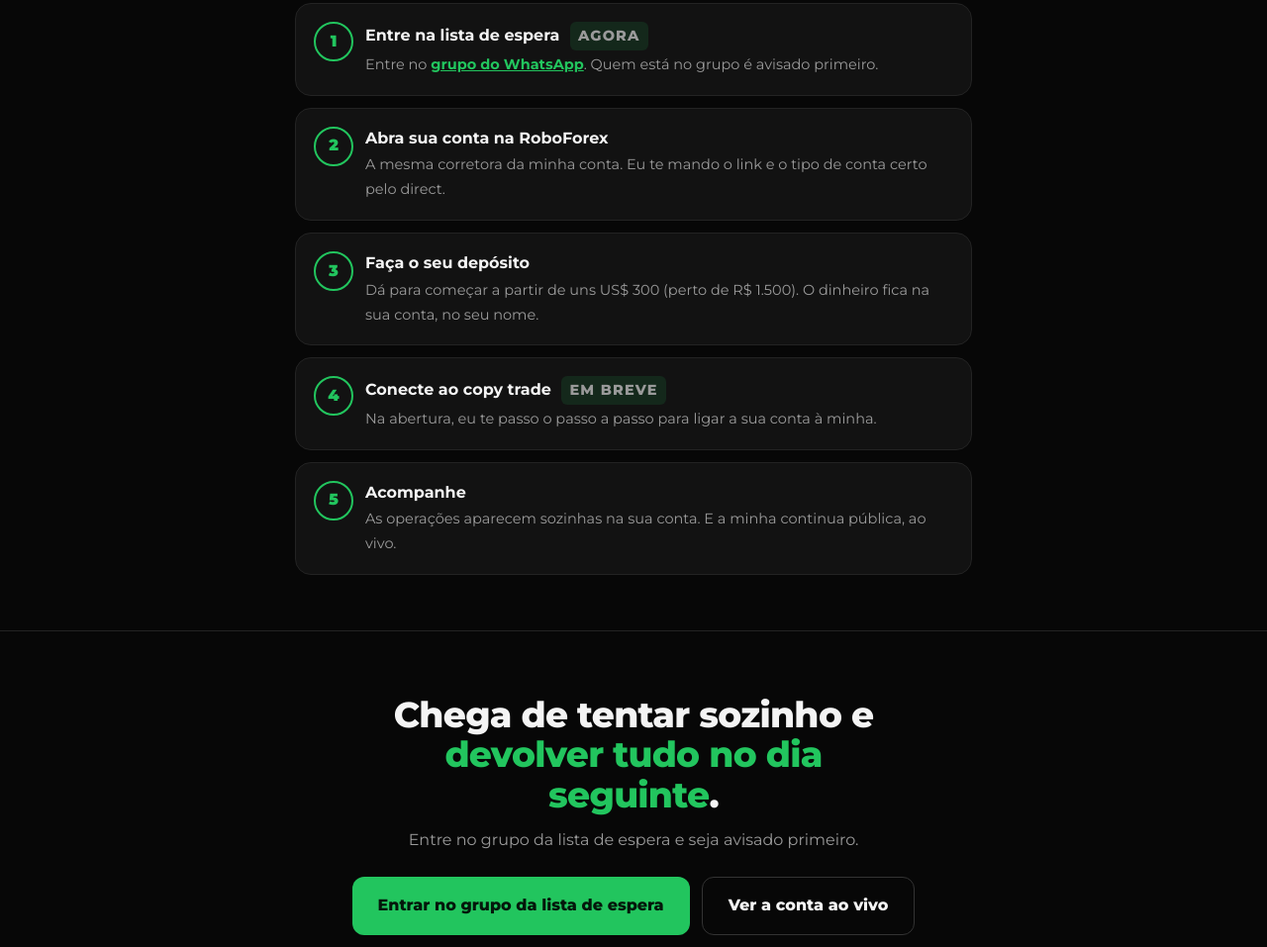
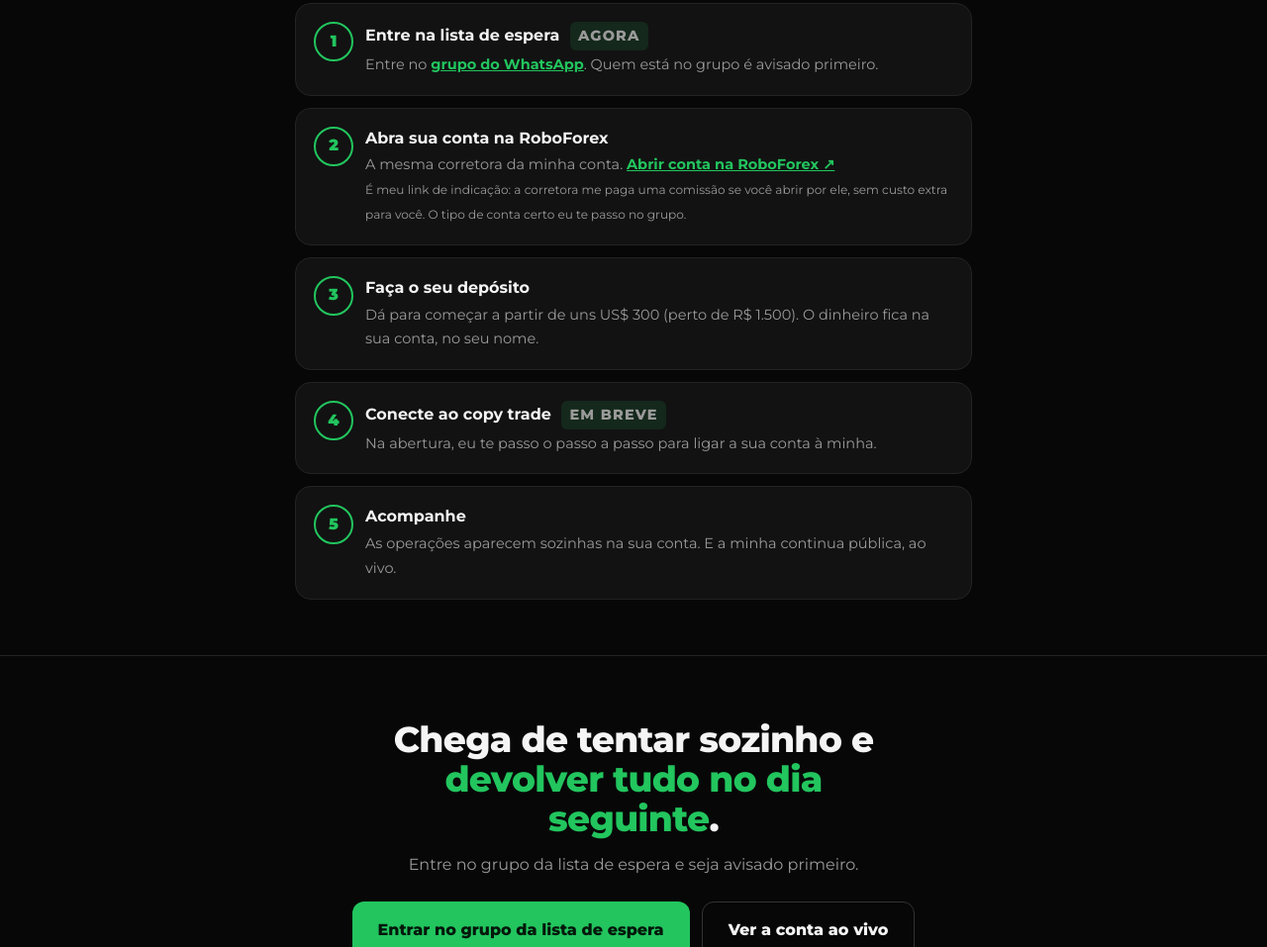
Before and after one commit to allisoncord-cpu/resultados, a plain HTML site: page swing.html in a window 1280 px wide. Shown: the part 3599-4556 px from the top of the page at 99% size. Drawn offline with Linux system fonts and the light colour scheme.

Commit message:
Página swing: link de cadastro na RoboForex

```diff
--- a/swing.html
+++ b/swing.html
@@ -167,7 +167,7 @@ footer{text-align:center;color:var(--ink2);font-size:12px;padding:28px 0 40px}
     <h2>O passo a passo <em>vai ser simples</em></h2>
     <div class="passos">
       <div class="passo"><b>Entre na lista de espera <span class="tag">agora</span></b><span>Entre no <a href="https://chat.whatsapp.com/IlZBVR45fd42ztf4DkR9wu" target="_blank" rel="noopener" style="color:var(--verde);font-weight:700">grupo do WhatsApp</a>. Quem está no grupo é avisado primeiro.</span></div>
-      <div class="passo"><b>Abra sua conta na RoboForex</b><span>A mesma corretora da minha conta. Eu te mando o link e o tipo de conta certo pelo direct.</span></div>
+      <div class="passo"><b>Abra sua conta na RoboForex</b><span>A mesma corretora da minha conta. <a href="https://my.roboforex.com/pt/?a=awtp" target="_blank" rel="noopener" style="color:var(--verde);font-weight:700">Abrir conta na RoboForex ↗</a><br><small style="color:var(--ink2)">É meu link de indicação: a corretora me paga uma comissão se você abrir por ele, sem custo extra para você. O tipo de conta certo eu te passo no grupo.</small></span></div>
       <div class="passo"><b>Faça o seu depósito</b><span>Dá para começar a partir de uns US$ 300 (perto de R$ 1.500). O dinheiro fica na sua conta, no seu nome.</span></div>
       <div class="passo"><b>Conecte ao copy trade <span class="tag">em breve</span></b><span>Na abertura, eu te passo o passo a passo para ligar a sua conta à minha.</span></div>
       <div class="passo"><b>Acompanhe</b><span>As operações aparecem sozinhas na sua conta. E a minha continua pública, ao vivo.</span></div>
```
